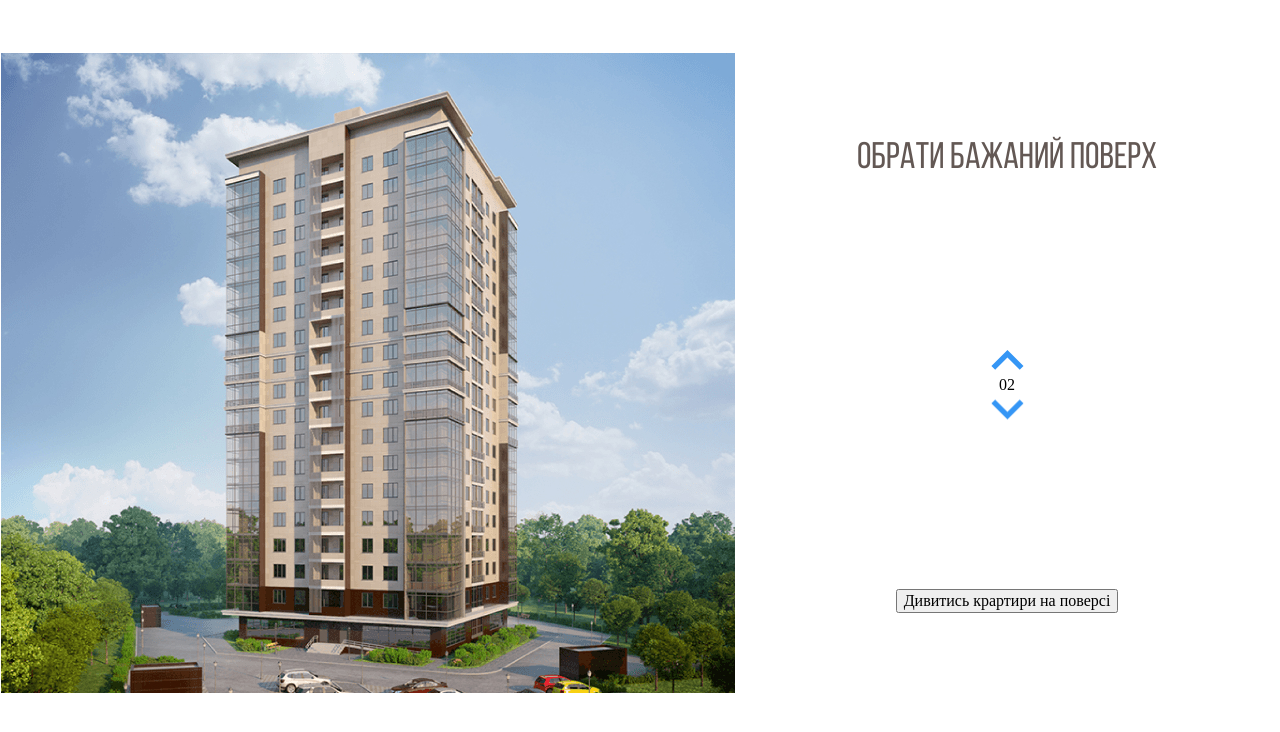
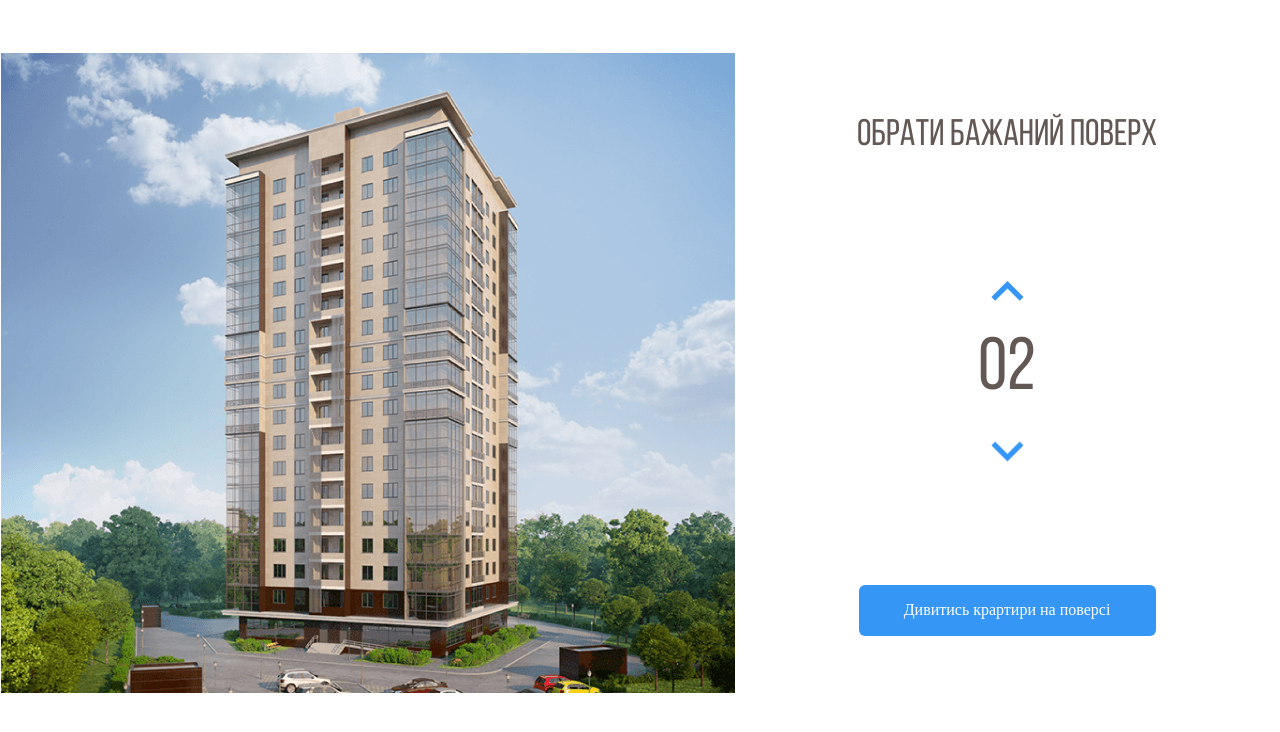
Before and after one commit to lanebx/melody, a plain HTML site: page index.html in a window 1280 px wide. Shown: the part 64-796 px from the top of the page. Drawn offline with nearby package versions, Linux system fonts and the light colour scheme.

Commit message:
верстка main части

```diff
--- a/index.html
+++ b/index.html
@@ -100,6 +100,10 @@
         </div>
         <!-- /.info -->
     </main>
+
+
+    <script src="https://code.jquery.com/jquery-3.6.0.min.js" integrity="sha256-/xUj+3OJU5yExlq6GSYGSHk7tPXikynS7ogEvDej/m4=" crossorigin="anonymous"></script>
+
 </body>
 
 </html>
--- a/style/style.css
+++ b/style/style.css
@@ -71,8 +71,18 @@
 .info {
     flex-grow: 1; /* элемент занял все свободное место */
     text-align: center;
+    display: grid;  /* сделать сеткой, что бы сожно было центрировать ниже */
     align-items: center;
-    display:grid;
+
+    /*  Или использовать такой вариант:
+    flex-grow: 1;
+    text-align: center;
+    display: flex;
+    flex-direction: column;
+    align-items: center;
+    justify-content: space-between;
+
+    */
 }
 
 .main-text-info {
@@ -80,6 +90,16 @@
     font-size: 37px;
     line-height: 44px;
     color: #635854;
+
+}
+
+.floor-counter {
+    font-family: "Bebas Neue Regular";
+    font-size: 74px;
+    margin: 30px 0;
+    color: #635854;
+    padding: 0;
+    line-height: 70px;
 }
 
 .svg-home-image path {
@@ -95,10 +115,22 @@
 .arrow-up {
     border: none;
     background-color: white;
+    cursor: pointer;
 }
 
 .arrow-down {
     border: none;
     background-color: white;
     transform: rotateX(180deg);
+    cursor: pointer;
 }
+
+.button-select-floor {
+    width: 297px;
+    height: 51px;
+    background: #3596F5;
+    color:white;
+    border-radius: 6px;
+    border: none;
+    cursor: pointer;
+}
```
